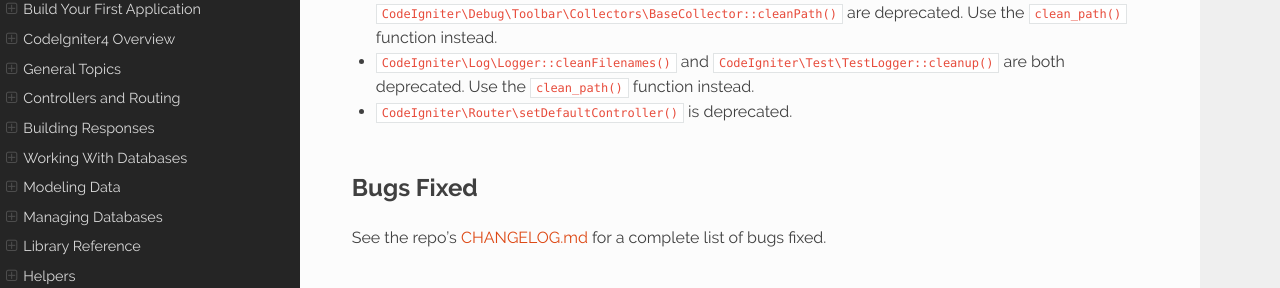
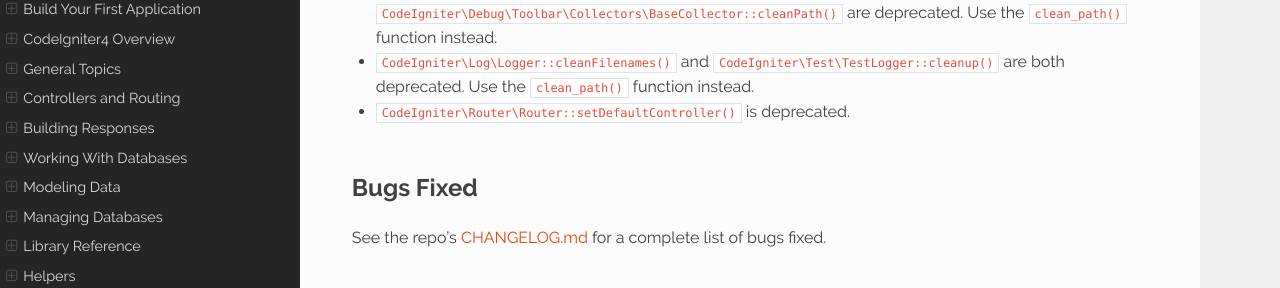
Before and after one commit to NEKOGET/ci4_user_guide_src, a Sphinx documentation site: the page built from source/changelogs/v4.2.0.rst, in a window 1280 px wide and 900 px high, scrolled down 931 px. Shown: the part 429-717 px from the top of the window. Built offline with Sphinx 7.4.7 and the Read the Docs theme 2.0.0, drawn with Linux system fonts in a browser that asks for light colours.

Commit message:
docs: fix classname
Co-authored-by: John Paul E. Balandan, CPA <51850998+paulbalandan@users.noreply.github.com>

```diff
--- a/source/changelogs/v4.2.0.rst
+++ b/source/changelogs/v4.2.0.rst
@@ -42,7 +42,7 @@ Deprecations
 - ``CodeIgniter\Database\SQLSRV\Connection::getError()`` is deprecated. Use ``CodeIgniter\Database\SQLSRV\Connection::error()`` instead.
 - ``CodeIgniter\Debug\Exceptions::cleanPath()`` and ``CodeIgniter\Debug\Toolbar\Collectors\BaseCollector::cleanPath()`` are deprecated. Use the ``clean_path()`` function instead.
 - ``CodeIgniter\Log\Logger::cleanFilenames()`` and ``CodeIgniter\Test\TestLogger::cleanup()`` are both deprecated. Use the ``clean_path()`` function instead.
-- ``CodeIgniter\Router\setDefaultController()`` is deprecated.
+- ``CodeIgniter\Router\Router::setDefaultController()`` is deprecated.
 
 Bugs Fixed
 **********
```
